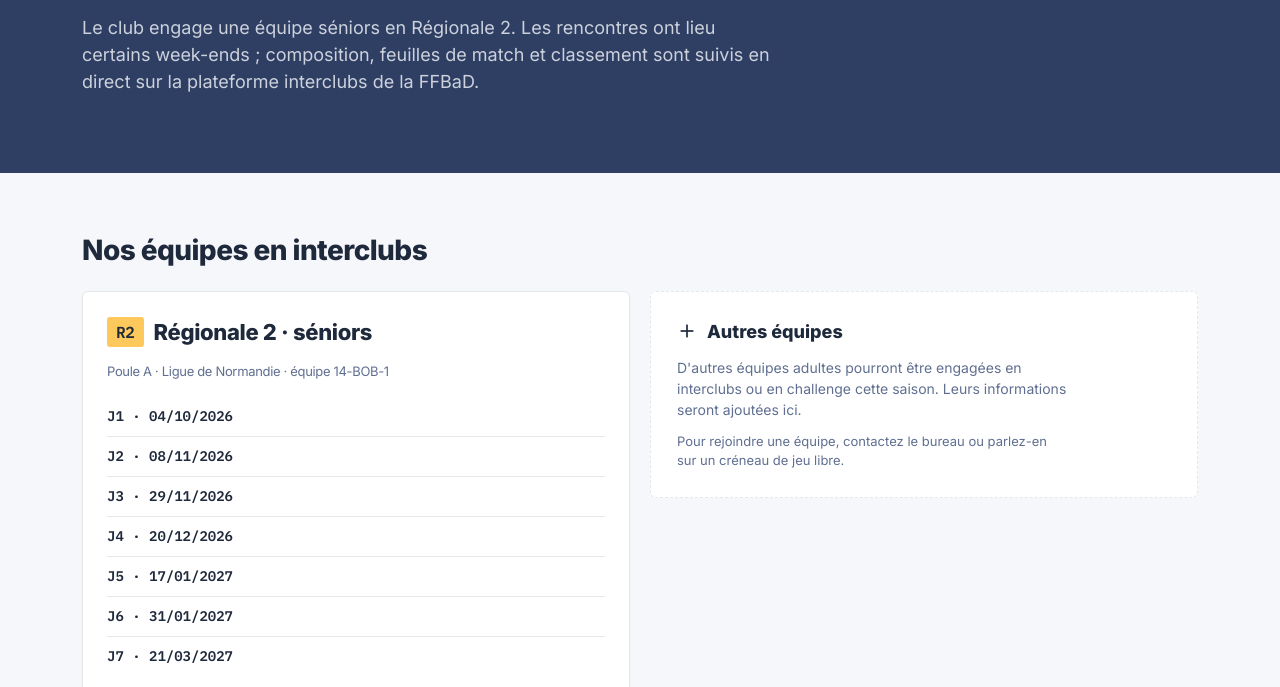
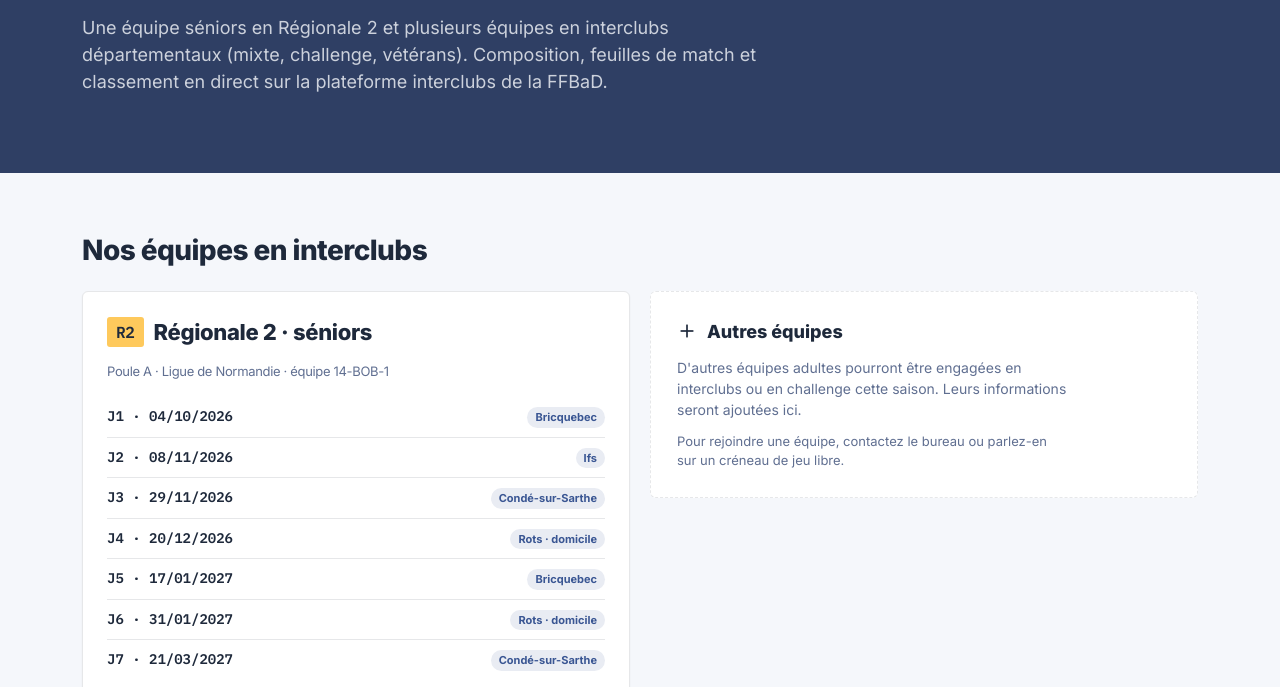
Before and after one commit to fanfandev14/bob14.fr, a website: page competitions-adultes.html in a window 1280 px wide. Shown: the part 262-949 px from the top of the page. Drawn offline with Linux system fonts and the light colour scheme.

Commit message:
Fix texte compet adultes et add lieux

```diff
--- a/competitions-adultes.html
+++ b/competitions-adultes.html
@@ -57,7 +57,7 @@
   <div class="container page-hero__inner">
     <span class="eyebrow eyebrow--amber eyebrow--icon"><i class="ti ti-trophy"></i>Compétitions adultes · saison 2026 / 2027</span>
     <h1 class="page-hero__title">Interclubs adultes</h1>
-    <p class="page-hero__lead">Le club engage une équipe séniors en Régionale 2. Les rencontres ont lieu certains week-ends ; composition, feuilles de match et classement sont suivis en direct sur la plateforme interclubs de la FFBaD.</p>
+    <p class="page-hero__lead">Une équipe séniors en Régionale 2 et plusieurs équipes en interclubs départementaux (mixte, challenge, vétérans). Composition, feuilles de match et classement en direct sur la plateforme interclubs de la FFBaD.</p>
   </div>
 </section>
 
@@ -67,13 +67,13 @@
     <div class="comp">
       <h3><span class="badge-r2 badge-r2--amber">R2</span>Régionale 2 · séniors<span class="comp__sub">Poule A · Ligue de Normandie · équipe 14-BOB-1</span></h3>
       <ul class="datelist">
-        <li><span class="date">J1 · 04/10/2026</span></li>
-        <li><span class="date">J2 · 08/11/2026</span></li>
-        <li><span class="date">J3 · 29/11/2026</span></li>
-        <li><span class="date">J4 · 20/12/2026</span></li>
-        <li><span class="date">J5 · 17/01/2027</span></li>
-        <li><span class="date">J6 · 31/01/2027</span></li>
-        <li><span class="date">J7 · 21/03/2027</span></li>
+        <li><span class="date">J1 · 04/10/2026</span><span class="date-extra">Bricquebec</span></li>
+        <li><span class="date">J2 · 08/11/2026</span><span class="date-extra">Ifs</span></li>
+        <li><span class="date">J3 · 29/11/2026</span><span class="date-extra">Condé-sur-Sarthe</span></li>
+        <li><span class="date">J4 · 20/12/2026</span><span class="date-extra">Rots · domicile</span></li>
+        <li><span class="date">J5 · 17/01/2027</span><span class="date-extra">Bricquebec</span></li>
+        <li><span class="date">J6 · 31/01/2027</span><span class="date-extra">Rots · domicile</span></li>
+        <li><span class="date">J7 · 21/03/2027</span><span class="date-extra">Condé-sur-Sarthe</span></li>
       </ul>
       <p class="comp__teams">Poule A : Bricquebec (UCBB), Union Bad. de la Baie, Section Agnelaise, Conquérant Caen (CBCC 5), Condé-sur-Sarthe, <strong>BOB</strong>, Badmint'ifs (IFS 4), Carentan.</p>
       <a href="https://icbad.ffbad.org/competition/2601038" target="_blank" rel="noopener" class="arrow-link">Composition, résultats et feuilles de match sur icbad<i class="ti ti-external-link"></i></a>
@@ -84,7 +84,7 @@
       <p class="small">Pour rejoindre une équipe, contactez le bureau ou parlez-en sur un créneau de jeu libre.</p>
     </div>
   </div>
-  <p class="footnote">Les dates (J1 à J7) sont celles des journées de la poule. Le lieu (domicile ou extérieur) et les horaires précis de chaque rencontre sont indiqués sur icbad.</p>
+  <p class="footnote">Les dates (J1 à J7) sont celles des journées de la poule et le lieu est le gymnase hôte du plateau. Les horaires précis et la composition de chaque rencontre sont indiqués sur icbad.</p>
 </section>
 
 <footer class="site-footer">
```
